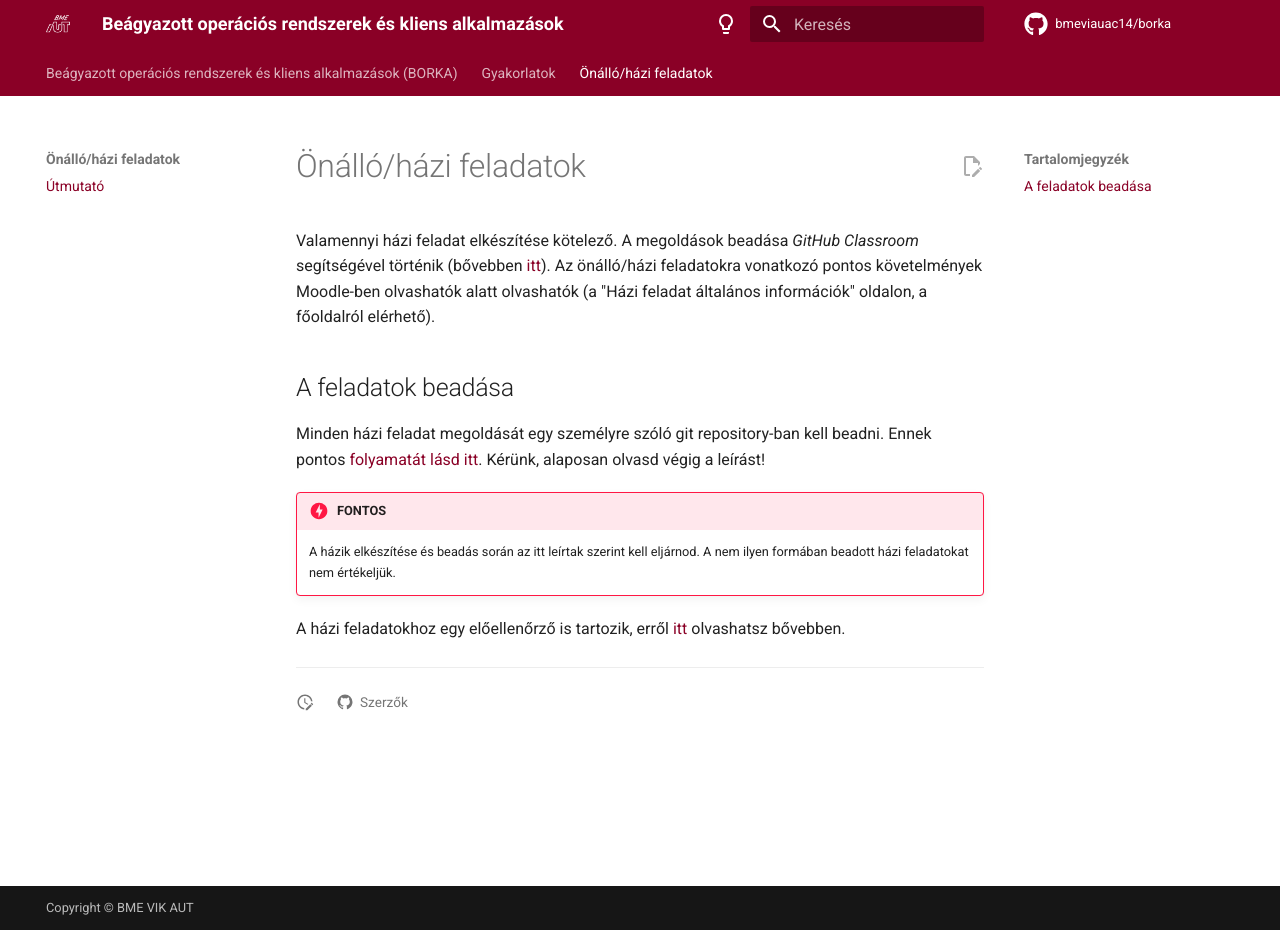
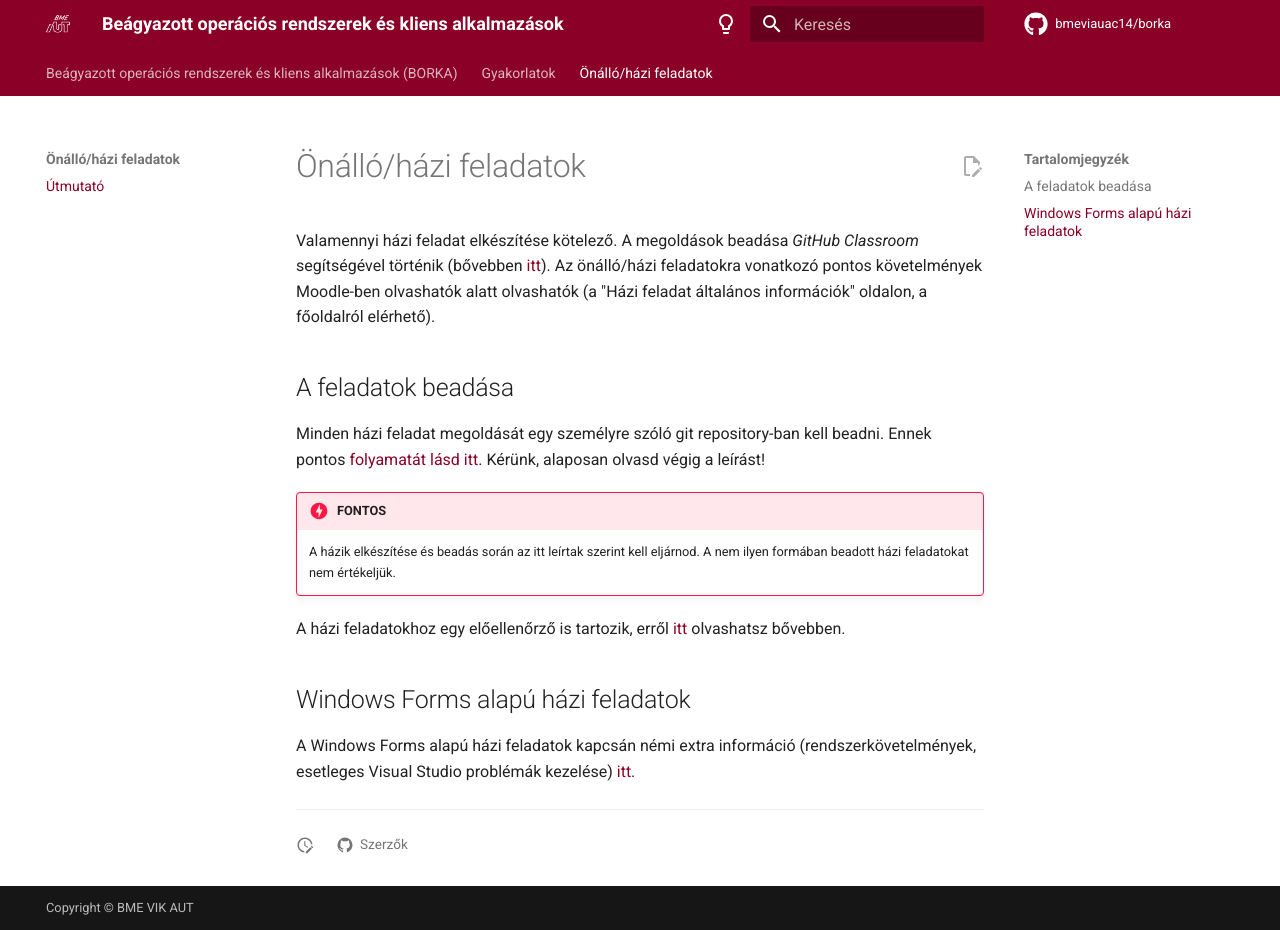
Before and after one commit to bmeviauac14/BORKA, an MkDocs documentation site: the page built from docs/hazi/index.md, in a window 1280 px wide and 930 px high. Built offline with MkDocs 1.6.1 and Material for MkDocs 9.7.7, drawn with Linux system fonts in a browser that asks for light colours; comment, search, counter and statistics services are not loaded.

Commit message:
Windows Forms alapú házi feladatok

```diff
--- a/docs/hazi/index.md
+++ b/docs/hazi/index.md
@@ -11,3 +11,7 @@ Minden házi feladat megoldását egy személyre szóló git repository-ban kell
     A házik elkészítése és beadás során az itt leírtak szerint kell eljárnod. A nem ilyen formában beadott házi feladatokat nem értékeljük.
 
 A házi feladatokhoz egy előellenőrző is tartozik, erről [itt](./eloellenorzes-ertekeles/index.md) olvashatsz bővebben.
+
+## Windows Forms alapú házi feladatok
+
+A Windows Forms alapú házi feladatok kapcsán némi extra információ (rendszerkövetelmények, esetleges Visual Studio problémák kezelése) [itt](./windows-forms-extra-info/index.md).
```
Also changed, not shown: docs/hazi/windows-forms-extra-info/index.md (added, +20 -0 lines), docs/hazi/windows-forms-extra-info/images/vs-designer-issue-1.png (added), docs/hazi/windows-forms-extra-info/images/vs-designer-issue-2.png (added).
